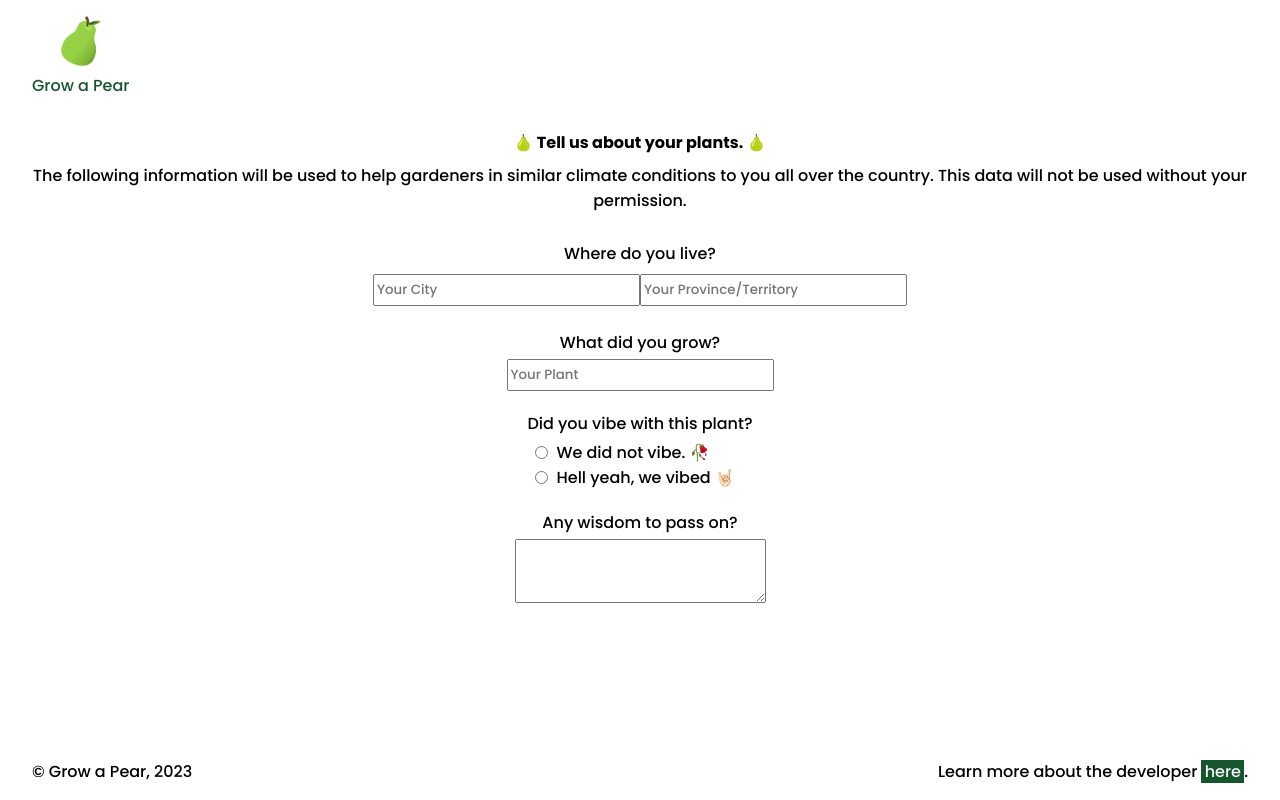
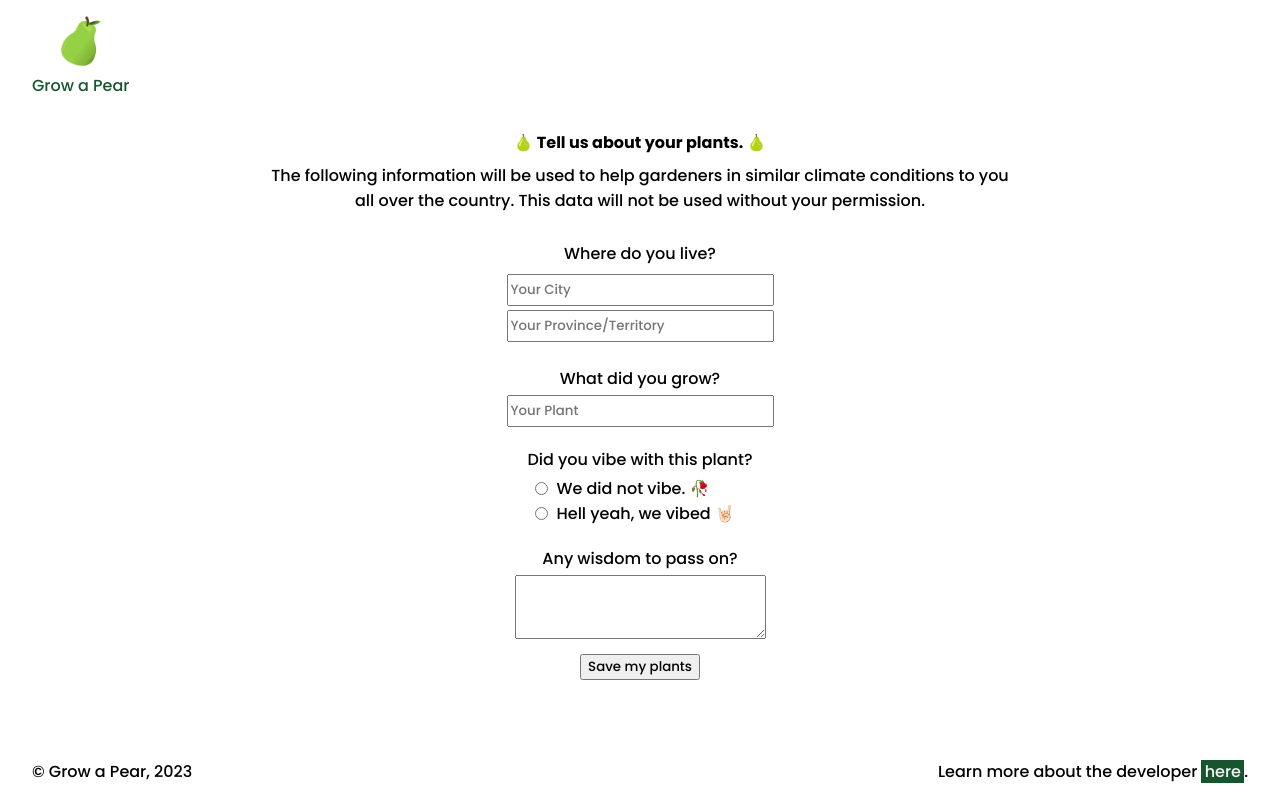
Before and after one commit to meredith-j/grow-a-pear-frontend, a Next.js app: page /your-garden in a window 1280 px wide. Built offline with nearby package versions, Linux system fonts and the light colour scheme.

Commit message:
debug links, initial post request working

```diff
--- a/jsconfig.json
+++ b/jsconfig.json
@@ -1,7 +1,7 @@
 {
   "compilerOptions": {
     "paths": {
-      "@/*": ["./src/*"]
+      "@/*": ["./*"]
     }
   }
 }
--- /dev/null
+++ b/src/app/components/form.js
@@ -0,0 +1,125 @@
+"use client"
+
+import styles from '../styles/your-garden.module.scss'
+import axios from 'axios';
+import { useState } from 'react';
+
+export default function Form() {
+
+    const [city, setCity] = useState("")
+    const [province, setProvince] = useState("")
+    const [plant, setPlant] = useState("")
+    const [vibe, setVibe] = useState("")
+    const [review, setReview] = useState("")
+
+    const handleOnSubmit = (e) => {
+        // prevent refresh
+        e.preventDefault();
+
+        // form validation
+
+        // create body for request
+        const newPlant = {};
+        newPlant.city = e.target.city.value;
+        newPlant.province = e.target.province.value;
+        newPlant.plant = e.target.plant.value;
+        newPlant.vibe = e.target.vibe.value;
+        newPlant.vibe = e.target.vibe.value;
+        newPlant.review = e.target.review.value;
+
+        console.log(newPlant)
+
+        // send POST request
+        axios
+            .post(`http://localhost:8080/plant`, newPlant)
+            .then(() => {
+
+                // navigate to thank you page (maybe email sign ups?)
+
+                console.log("🤘🏻")
+            })
+            .catch((err) => {
+            console.log(err);
+            });
+    }
+
+    return (
+    <div>
+        <form className={styles.form}
+            onSubmit={handleOnSubmit}
+            >
+                <div className={styles.form_question}>
+                    <label className={styles.form_label}>
+                        Where do you live?</label>
+                    <input className={styles.form_location}
+                        type="text"
+                        name="city"
+                        placeholder="Your City"
+                        value={city}
+                        onChange={(e) => {
+                            setCity(e.target.value)}}
+                    />
+                    <input className={styles.form_location}
+                        type="text"
+                        name="province"
+                        placeholder="Your Province/Territory"
+                        value={province}
+                        onChange={(e) => {
+                            setProvince(e.target.value)}}
+                    />
+                </div>
+                <div className={styles.form_question}>
+                    <label className={styles.form_label}>
+                        What did you grow?</label>
+                    <input className={styles.form_plant}
+                        type="text"
+                        name="plant"
+                        placeholder="Your Plant"
+                        value={plant}
+                        onChange={(e) => {
+                            setPlant(e.target.value)}}
+                    />
+                </div>
+                <div className={styles.form_question}>
+                    <label className={styles.form_label}>
+                        Did you vibe with this plant?</label>
+                    <div className={styles.form_vibe}>
+                        <input className="vibe__option"
+                            type="radio"
+                            name="vibe"
+                            value={vibe}
+                            onChange={(e) => {
+                            setVibe(e.target.value)}}
+                        />
+                        <p className={styles.form_vibe_label}>We did not vibe. 🥀</p>
+                    </div>
+                    <div className={styles.form_vibe}>
+                        <input className="vibe__option"
+                            type="radio"
+                            name="vibe"
+                            value={vibe}
+                            onChange={(e) => {
+                            setVibe(e.target.value)}}
+                        />
+                        <p className={styles.form_vibe_label}>Hell yeah, we vibed 🤘🏻</p>
+                    </div>
+                </div>
+                <div className={styles.form_question}>
+                    <label className={styles.form_label}>
+                        Any wisdom to pass on?</label>
+                    <textarea
+                        name="review"
+                        id="review"
+                        className={styles.form_comment}
+                        value={review}
+                        onChange={(e) => {
+                            setReview(e.target.value)}}
+                    />
+                </div>
+                <button className={styles.form_submit} type="submit">
+                    Save my plants
+                </button>
+        </form>
+    </div>
+    )
+  }
--- a/src/app/footer.js
+++ b/src/app/footer.js
@@ -9,7 +9,7 @@ export default function Footer() {
         <div className="footer_section">
             <span className="footer_text">Learn more about the developer </span>
             <Link
-                a href="https://www.meredithjonatan.dev"
+                href="https://www.meredithjonatan.dev"
                 className="footer_link">
                 <span className="footer_link">here</span>
             </Link>
--- a/src/app/layout.js
+++ b/src/app/layout.js
@@ -10,10 +10,23 @@ export const metadata = {
 
 export default function RootLayout({ children }) {
   return (
-      <div className='content'>
-        <Navbar />
-        <main>{children}</main>
-        <Footer />
-      </div>
+    <html lang="en">
+      {/* <body> */}
+      <body suppressHydrationWarning={true}>
+        <div className="content">
+        {/* <div> */}
+            <Navbar />
+            <main>{children}</main>
+            <Footer />
+        </div>
+      </body>
+    </html>
+      // <div className='content'>
+      //   <body>
+      //   <Navbar />
+      //   <main>{children}</main>
+      //   <Footer />
+      //   </body>
+      // </div>
   )
 }
--- a/src/app/navbar.js
+++ b/src/app/navbar.js
@@ -7,7 +7,7 @@ export default function Navbar() {
     <div className="navbar">
         <div className="navbar__header">
             <Link
-                a href="/"
+                href="/"
                 className="navbar__home">
                 <Image
                     priority
--- a/src/app/page.js
+++ b/src/app/page.js
@@ -12,7 +12,7 @@ export default function Page() {
     <div className={styles.info}>
       <p className={styles.info_description}>Grow a Pear is currently in its Beta version -- we are crowdsourcing information on plants that you have grown. We are working hard on releasing a full version soon, but in the meantime, please take our survey!</p>
       <Link
-        a href="/your-garden"
+        href="/your-garden"
         className={styles.info_start}>
           <p className={styles.info_link}>Get Started</p>
       </Link>
--- a/src/app/styles/your-garden.module.scss
+++ b/src/app/styles/your-garden.module.scss
@@ -14,6 +14,10 @@
     &_info {
         text-align: center;
         padding: 0.5rem 0 0 0;
+
+        @include tablet {
+            padding: 0.5rem 20% 0 20%;
+        }
     }
 }
 
@@ -36,6 +40,8 @@
     &_location {
         margin: 0.25rem 0;
         height: 2rem;
+        display: flex;
+        flex-direction: column;
     }
 
     &_plant {
--- a/src/app/your-garden/page.js
+++ b/src/app/your-garden/page.js
@@ -1,62 +1,15 @@
+import Form from '../components/form'
 import styles from '../styles/your-garden.module.scss'
 
 export default function Page() {
+
     return (
     <div>
         <div className={styles.header}>
             <h1 className={styles.header_quiz}> 🍐 Tell us about your plants. 🍐</h1>
             <p className={styles.header_info}>The following information will be used to help gardeners in similar climate conditions to you all over the country. This data will not be used without your permission.</p>
         </div>
-        <form className={styles.form}>
-            <div className={styles.form_question}>
-                <label className={styles.form_label}>
-                    Where do you live?</label>
-                <input className={styles.form_location}
-                    type="text"
-                    name="city"
-                    placeholder="Your City"
-                />
-                <input className={styles.form_location}
-                    type="text"
-                    name="province"
-                    placeholder="Your Province/Territory"
-                />
-            </div>
-            <div className={styles.form_question}>
-                <label className={styles.form_label}>
-                    What did you grow?</label>
-                <input className={styles.form_plant}
-                    type="text"
-                    name="plant"
-                    placeholder="Your Plant"
-                />
-            </div>
-            <div className={styles.form_question}>
-                <label className={styles.form_label}>
-                    Did you vibe with this plant?</label>
-                <div className={styles.form_vibe}>
-                    <input className="sunlight__option"
-                        type="radio"
-                        name="vibe"
-                        value="true"
-                    />
-                    <p className={styles.form_vibe_label}>We did not vibe. 🥀</p>
-                </div>
-                <div className={styles.form_vibe}>
-                    <input className="sunlight__option"
-                        type="radio"
-                        name="vibe"
-                        value="false"
-                    />
-                    <p className={styles.form_vibe_label}>Hell yeah, we vibed 🤘🏻</p>
-                </div>
-            </div>
-            <div className={styles.form_question}>
-                <label className={styles.form_label}>
-                    Any wisdom to pass on?</label>
-                <textarea name="review" id="review" className={styles.form_comment}/>
-            </div>
-        </form>
+        <Form />
     </div>
     )
   }
```
Also changed, not shown: package.json (+5 -2 lines), 1 other file (tests, documents, lock files or other folders).
